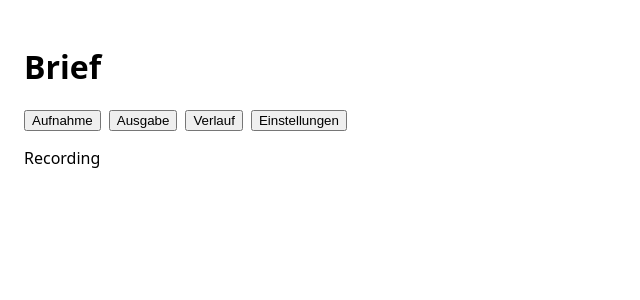
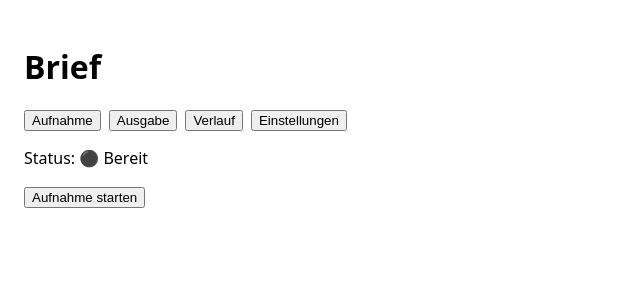
Before and after one commit to lichtbaer/Brief, a React (Vite) app in the folder brief/: page / in a window 1280 px wide. Shown: the top 300 px of the page, without its empty margins (0-640 px from the left). Built offline with nearby package versions, Linux system fonts and the light colour scheme.

Commit message:
feat(ui): Aufnahme-Steuerung in RecordingView, Smoke-Invoke aus App entfernt
Co-authored-by: lichtbaer <lichtbaer@users.noreply.github.com>

```diff
--- a/brief/src/App.tsx
+++ b/brief/src/App.tsx
@@ -1,5 +1,4 @@
-import { useEffect, useRef, useState } from "react";
-import { invoke } from "@tauri-apps/api/core";
+import { useState } from "react";
 import { HistoryView } from "./views/HistoryView";
 import { OutputView } from "./views/OutputView";
 import { RecordingView } from "./views/RecordingView";
@@ -9,23 +8,6 @@ type AppView = "recording" | "output" | "history" | "settings";
 
 export default function App() {
   const [view, setView] = useState<AppView>("recording");
-  const invokeSmokeRan = useRef(false);
-
-  useEffect(() => {
-    if (invokeSmokeRan.current) {
-      return;
-    }
-    invokeSmokeRan.current = true;
-    void (async () => {
-      await invoke("start_recording", { meeting_type: "internal" });
-      await invoke("stop_recording", { session_id: "test" });
-      await invoke("process_meeting", {
-        session_id: "test",
-        audio_path: "/tmp/x.wav",
-      });
-      await invoke("get_meeting", { id: "test" });
-    })();
-  }, []);
 
   return (
     <div style={{ padding: "1rem", fontFamily: "system-ui, sans-serif" }}>
--- a/brief/src/views/RecordingView.tsx
+++ b/brief/src/views/RecordingView.tsx
@@ -1,3 +1,51 @@
+import { invoke } from "@tauri-apps/api/core";
+import { useState } from "react";
+import type { MeetingType } from "../types";
+
 export function RecordingView() {
-  return <section aria-label="Aufnahme">Recording</section>;
+  const [sessionId, setSessionId] = useState<string | null>(null);
+  const [isRecording, setIsRecording] = useState(false);
+  const [audioPath, setAudioPath] = useState<string | null>(null);
+  const [error, setError] = useState<string | null>(null);
+  const [meetingType] = useState<MeetingType>("consulting");
+
+  const startRecording = async () => {
+    setError(null);
+    setAudioPath(null);
+    try {
+      const id = await invoke<string>("start_recording", {
+        meeting_type: meetingType,
+      });
+      setSessionId(id);
+      setIsRecording(true);
+    } catch (e) {
+      setError(String(e));
+    }
+  };
+
+  const stopRecording = async () => {
+    if (!sessionId) return;
+    setError(null);
+    try {
+      const path = await invoke<string>("stop_recording", {
+        session_id: sessionId,
+      });
+      setAudioPath(path);
+      setIsRecording(false);
+      setSessionId(null);
+    } catch (e) {
+      setError(String(e));
+    }
+  };
+
+  return (
+    <section aria-label="Aufnahme">
+      <p>Status: {isRecording ? "🔴 Aufnahme läuft" : "⚫ Bereit"}</p>
+      {audioPath && <p>WAV gespeichert: {audioPath}</p>}
+      {error && <p role="alert">Fehler: {error}</p>}
+      <button type="button" onClick={isRecording ? stopRecording : startRecording}>
+        {isRecording ? "Stoppen" : "Aufnahme starten"}
+      </button>
+    </section>
+  );
 }
```
